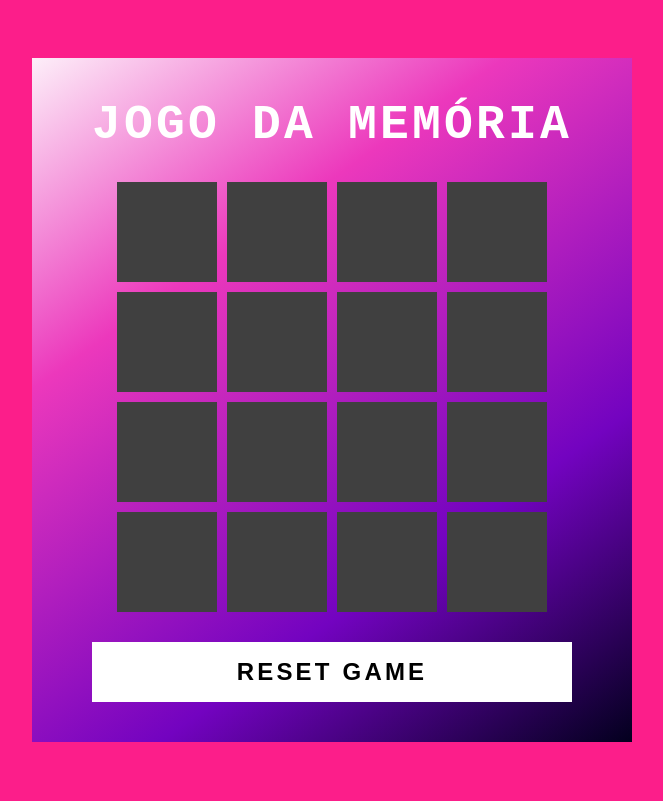
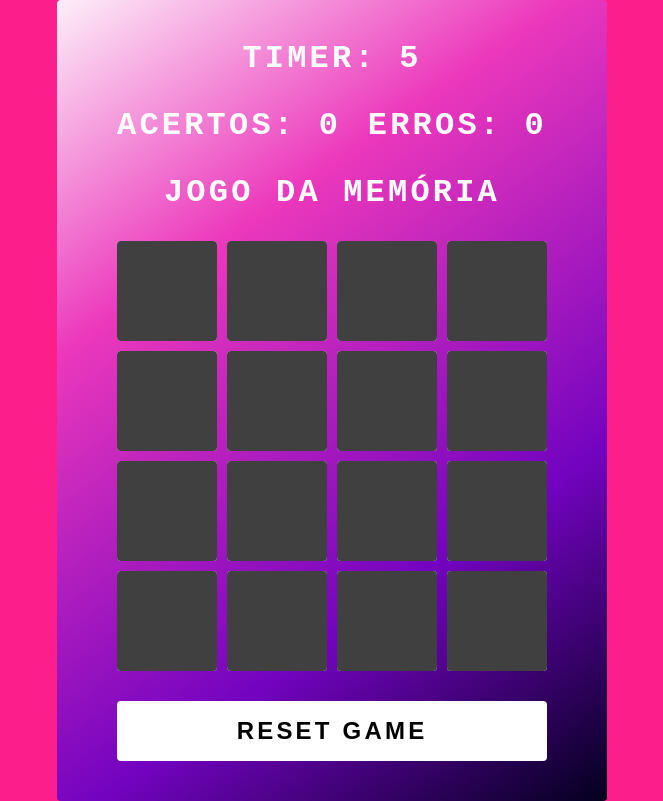
Before and after one commit to Jenalul/memory-game-dio, a plain HTML site: page index.html in a window 1280 px wide. Shown: the whole page, without its empty margins (308-971 px from the left). Drawn offline with Linux system fonts and the light colour scheme.

Commit message:
update game

```diff
--- a/assets/css/style.css
+++ b/assets/css/style.css
@@ -30,6 +30,19 @@ body {
         #fdeff9 100%
     );
     padding: 40px 60px;
+    border-radius: 0.25rem;
+}
+
+.menu {
+    width: 100%;
+    display: flex;
+    justify-content: space-between;
+    gap: 1rem;
+}
+
+.menu h2,
+.container > h2 {
+    font-size: 2rem;
 }
 
 h2 {
@@ -60,6 +73,7 @@ h2 {
     font-size: 3rem;
     transform: rotateY(180deg);
     transition: all 0.25s;
+    border-radius: 0.25rem;
 }
 
 .item::after {
@@ -70,6 +84,7 @@ h2 {
     transition: all 0.25s;
     transform: rotateY(0deg);
     backface-visibility: hidden;
+    border-radius: 0.25rem;
 }
 
 .item.boxOpen {
@@ -92,6 +107,7 @@ h2 {
     letter-spacing: 0.2rem;
     text-transform: uppercase;
     cursor: pointer;
+    border-radius: 0.25rem;
 }
 
 .reset:focus {
--- a/assets/js/engine.js
+++ b/assets/js/engine.js
@@ -17,6 +17,18 @@ const emojis = [
     "🐮",
 ];
 let openCards = [];
+let hits = 0;
+let misses = 0;
+let timer = 0;
+
+function timerStart() {
+    setInterval(() => {
+        timer++;
+        document.querySelector(".timer").innerHTML = timer;
+    }, 1000);
+}
+
+timerStart();
 
 function shuffle(array) {
     for (let i = array.length - 1; i > 0; i--) {
@@ -51,14 +63,17 @@ function checkMatch() {
     if (openCards[0].innerHTML === openCards[1].innerHTML) {
         openCards[0].classList.add("boxMatch");
         openCards[1].classList.add("boxMatch");
+        document.querySelector(".hits").innerHTML = hits += 1;
     } else {
         openCards[0].classList.remove("boxOpen");
         openCards[1].classList.remove("boxOpen");
+        document.querySelector(".misses").innerHTML = misses += 1;
     }
 
     openCards = [];
 
     if (document.querySelectorAll(".boxMatch").length === emojis.length) {
-        alert("Você vencer!");
+        clearInterval(timerStart);
+        alert("Você venceu!");
     }
 }
--- a/index.html
+++ b/index.html
@@ -8,6 +8,11 @@
     </head>
     <body>
         <div class="container">
+            <h2>Timer: <span class="timer">0</span></h2>
+            <div class="menu">
+                <h2>Acertos: <span class="hits">0</span></h2>
+                <h2>Erros: <span class="misses">0</span></h2>
+            </div>
             <h2>Jogo da Memória</h2>
             <div class="game"></div>
             <button class="reset" onclick="window.location.reload()">
```
